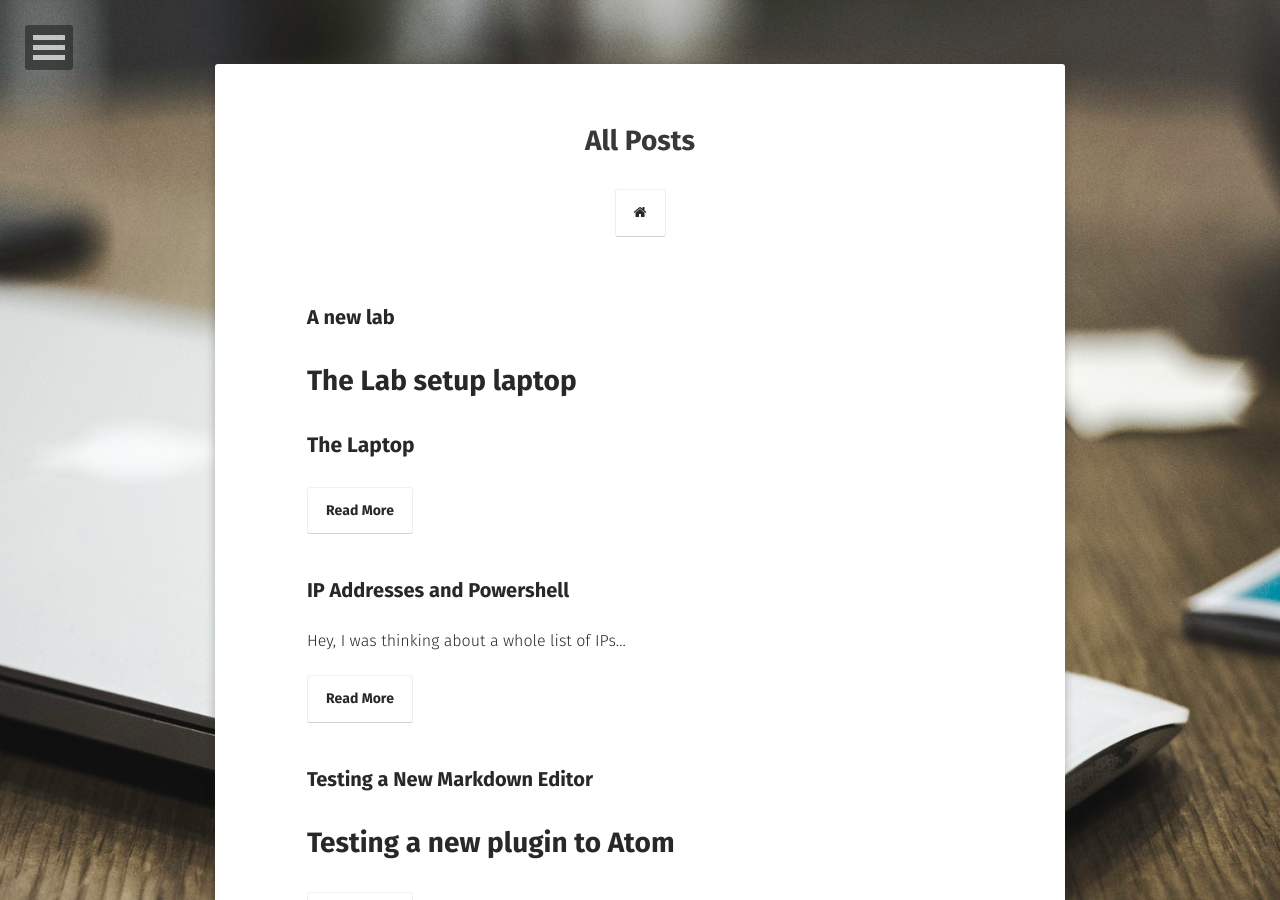
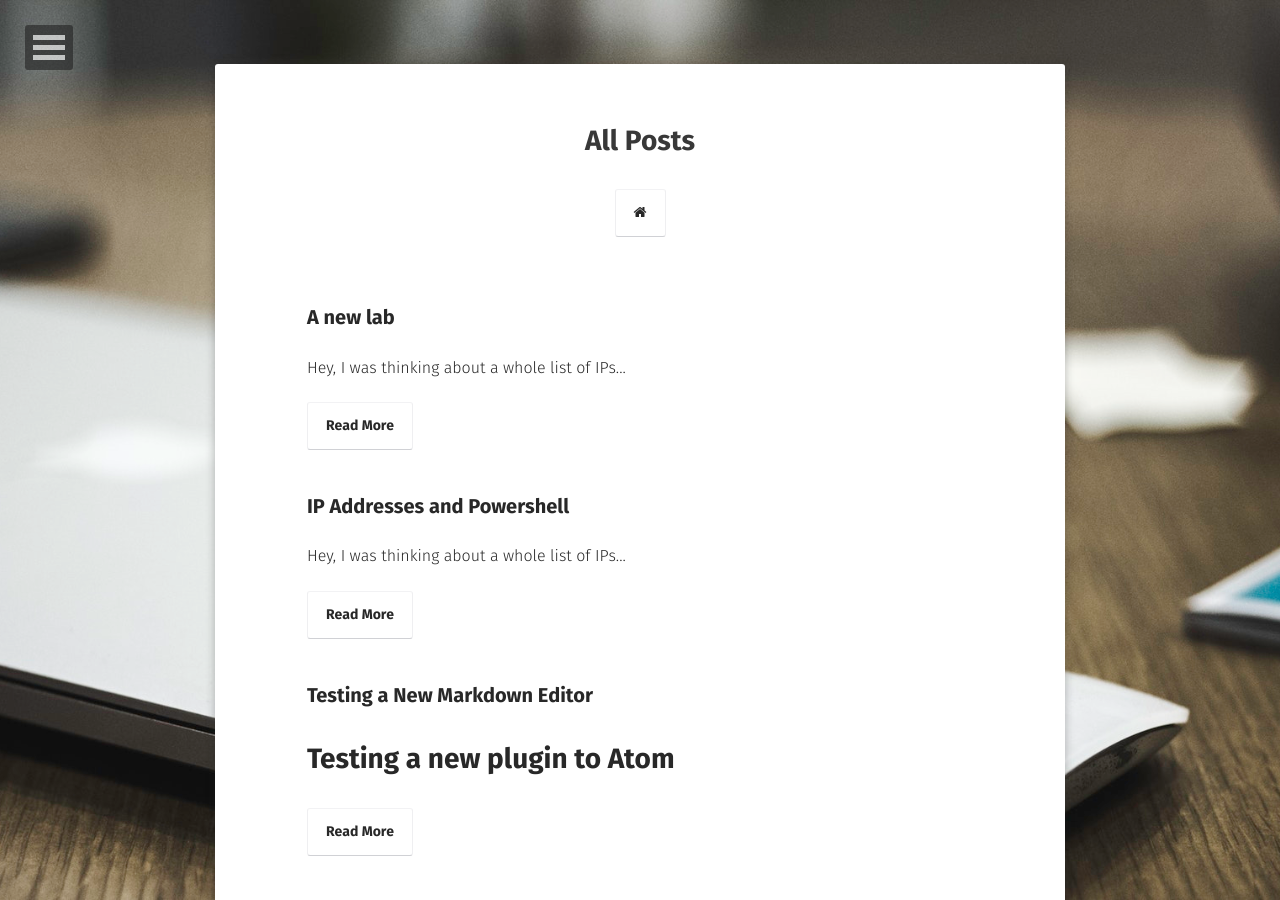
Before and after one commit to ChaosEngineering/ChaosEngineering.github.io, a Jekyll site: the page built from posts/index.md, in a window 1280 px wide and 900 px high. Built offline with Jekyll 4.4.1, drawn with Linux system fonts in a browser that asks for light colours; some web fonts are replaced.

Commit message:
Update 2017-10-28-laboratory.md

```diff
--- a/_posts/2017/2017-10-28-laboratory.md
+++ b/_posts/2017/2017-10-28-laboratory.md
@@ -2,7 +2,13 @@
 layout: post
 title: A new lab
 author: Tommy
-date: '2017-10-28 14:35'
+date: '2017-10-28 4:17'
+excerpt: 'Hey, I was thinking about a whole list of IPs...'
+feature: assets/img/systems.jpeg
+comments: true
+tags:
+    - thoughts
+    - code
 ---
 # The Lab setup laptop
 ## The Laptop
```
